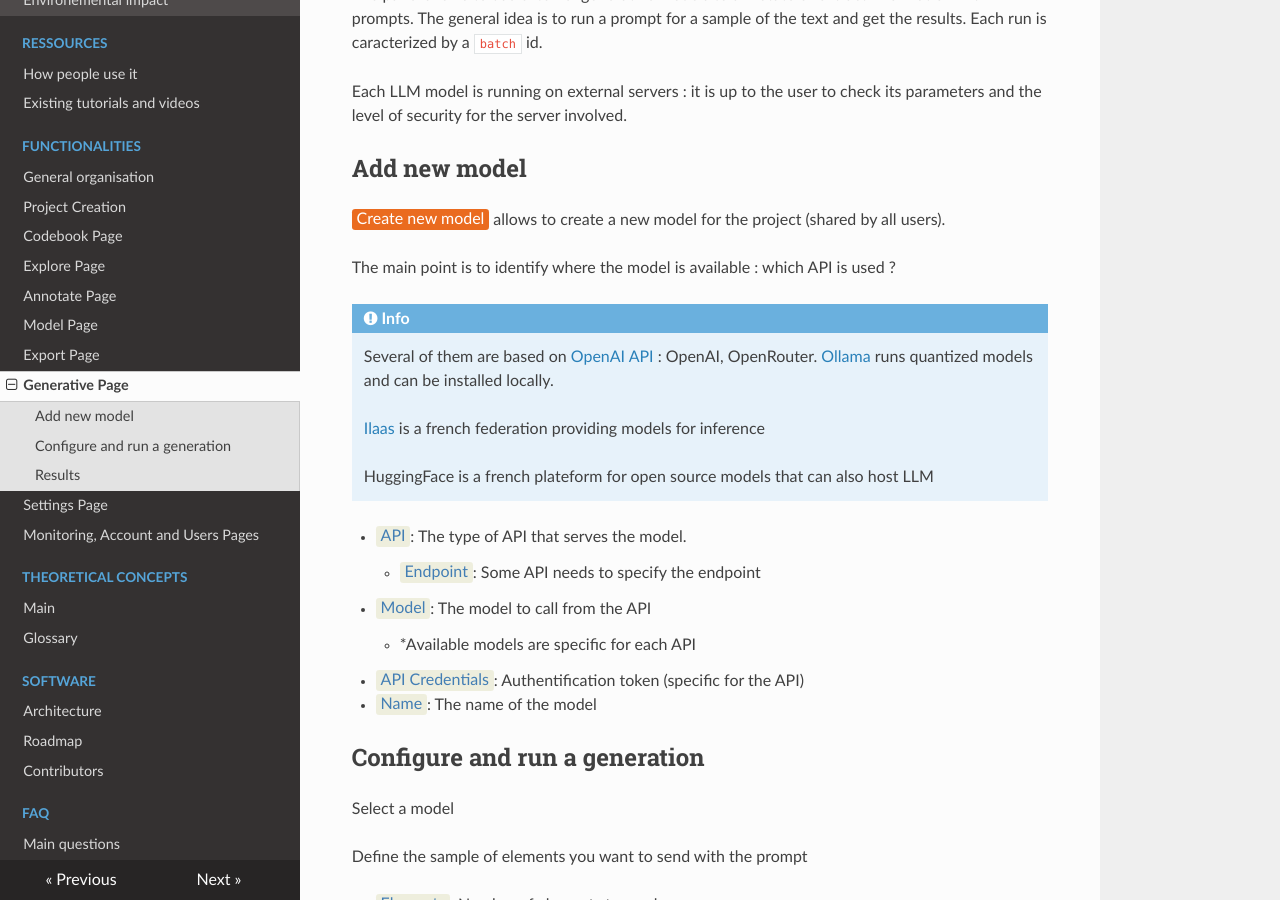
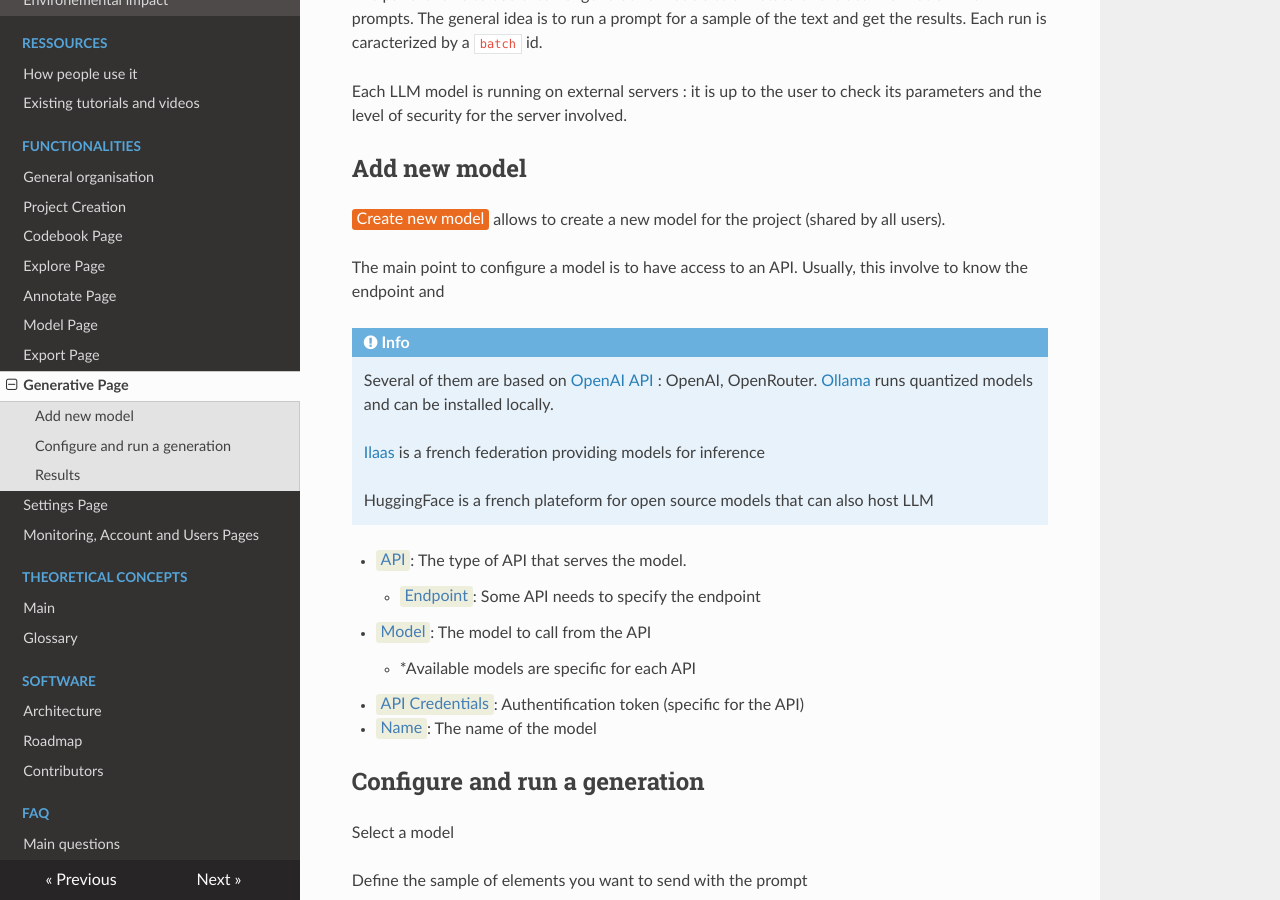
Before and after one commit to activetigger/documentation, an MkDocs documentation site: the page built from docs/functionalities/generative.md, in a window 1280 px wide and 900 px high, scrolled down 302 px. Built offline with MkDocs 1.6.1, drawn with Linux system fonts in a browser that asks for light colours; nearby versions of some CDN libraries.

Commit message:
add beginnings generative page

```diff
--- a/docs/functionalities/generative.md
+++ b/docs/functionalities/generative.md
@@ -12,7 +12,7 @@ Each LLM model is running on external servers : it is up to the user to check it
 
 <a class="action primary">Create new model</a> allows to create a new model for the project (shared by all users).
 
-The main point is to identify where the model is available : which API is used ?
+The main point to configure a model is to have access to an API. Usually, this involve to know the endpoint and
 
 !!! info
 
```
